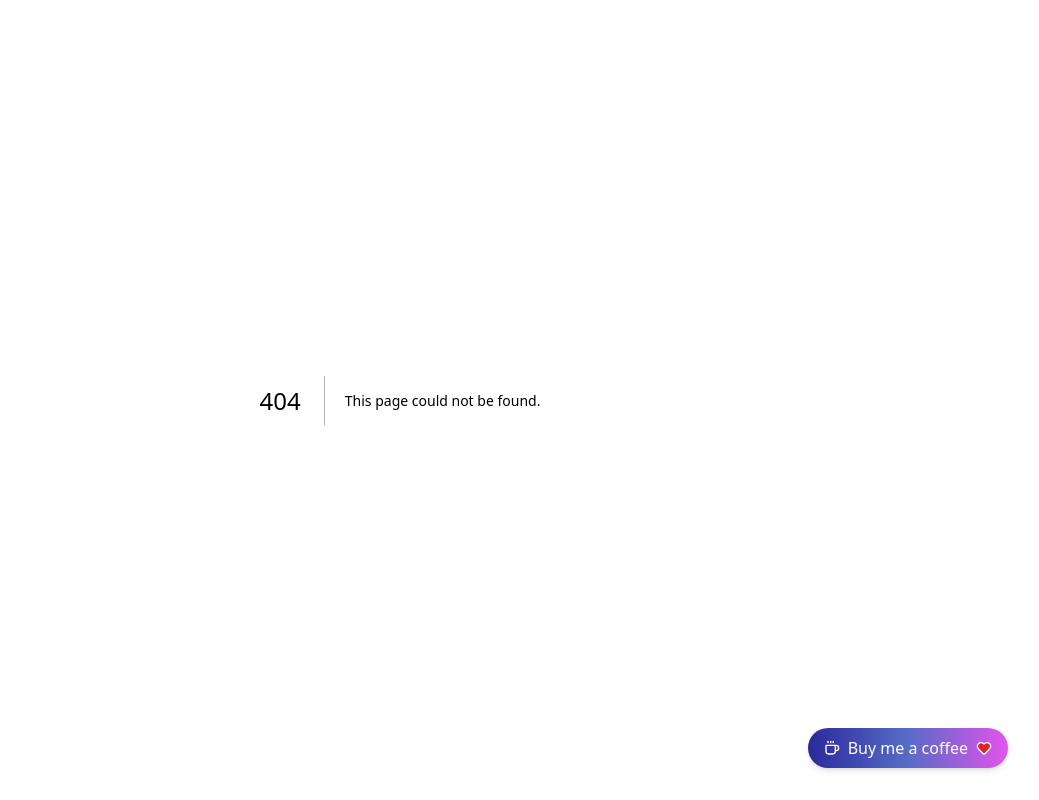
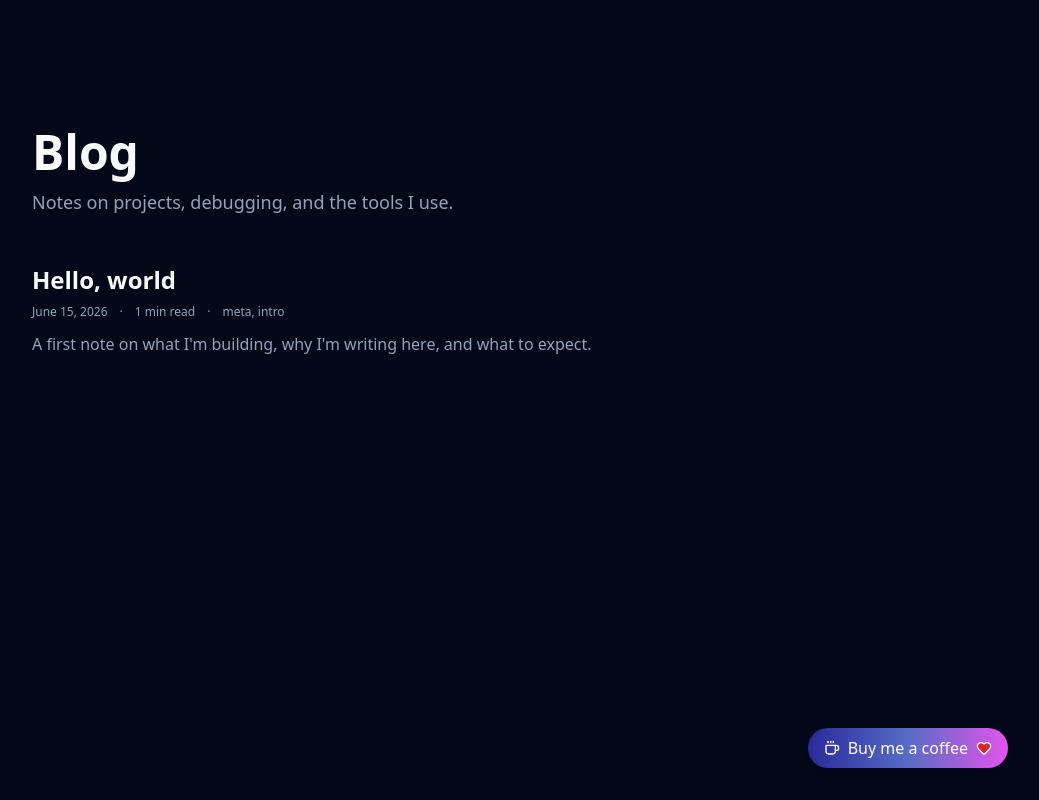
Before and after one commit to iraelie251006/showcase, a Next.js app: page /blog in a window 1280 px wide. Before the commit this address had no page. Shown: the whole page, without its empty margins (240-1279 px from the left). Built offline with nearby package versions, Linux system fonts and the light colour scheme.

Commit message:
feat: add blog functionality with dynamic post pages and metadata generation

```diff
--- /dev/null
+++ b/app/blog/[slug]/page.tsx
@@ -0,0 +1,73 @@
+import Link from "next/link";
+import { notFound } from "next/navigation";
+import { MDXRemote } from "next-mdx-remote/rsc";
+import { getAllPostSlugs, getPostBySlug } from "@/lib/posts";
+
+export function generateStaticParams() {
+  return getAllPostSlugs().map((slug) => ({ slug }));
+}
+
+export async function generateMetadata({
+  params,
+}: {
+  params: Promise<{ slug: string }>;
+}) {
+  const { slug } = await params;
+  const post = getPostBySlug(slug);
+  if (!post) return {};
+  return {
+    title: post.title,
+    description: post.description,
+  };
+}
+
+export default async function PostPage({
+  params,
+}: {
+  params: Promise<{ slug: string }>;
+}) {
+  const { slug } = await params;
+  const post = getPostBySlug(slug);
+  if (!post) notFound();
+
+  return (
+    <main className="mx-auto max-w-3xl px-4 py-24 md:py-32">
+      <Link
+        href="/blog"
+        className="text-muted-foreground hover:text-foreground mb-8 inline-block text-sm transition-colors"
+      >
+        ← Back to blog
+      </Link>
+
+      <header className="mb-10">
+        <h1 className="text-4xl font-bold leading-tight md:text-5xl">{post.title}</h1>
+        <div className="text-muted-foreground mt-4 flex flex-wrap gap-x-3 gap-y-1 text-xs">
+          <time dateTime={post.date}>{formatDate(post.date)}</time>
+          <span>·</span>
+          <span>{post.readingMinutes} min read</span>
+          {post.tags.length > 0 && (
+            <>
+              <span>·</span>
+              <span>{post.tags.join(", ")}</span>
+            </>
+          )}
+        </div>
+      </header>
+
+      <article className="prose prose-invert prose-lg max-w-none prose-headings:font-semibold prose-a:text-purple prose-a:no-underline hover:prose-a:underline prose-code:text-purple prose-pre:bg-black/40 prose-pre:border prose-pre:border-white/10">
+        <MDXRemote source={post.content} />
+      </article>
+    </main>
+  );
+}
+
+function formatDate(iso: string): string {
+  if (!iso) return "";
+  const d = new Date(iso);
+  if (Number.isNaN(d.getTime())) return iso;
+  return d.toLocaleDateString("en-US", {
+    year: "numeric",
+    month: "long",
+    day: "numeric",
+  });
+}
--- /dev/null
+++ b/app/blog/page.tsx
@@ -0,0 +1,65 @@
+import Link from "next/link";
+import { getAllPosts } from "@/lib/posts";
+
+export const metadata = {
+  title: "Blog",
+  description: "Notes on projects, debugging, and the tools I use.",
+};
+
+export default function BlogIndexPage() {
+  const posts = getAllPosts();
+
+  return (
+    <main className="mx-auto max-w-3xl px-4 py-24 md:py-32">
+      <header className="mb-12">
+        <h1 className="text-4xl font-bold md:text-5xl">Blog</h1>
+        <p className="text-muted-foreground mt-3 text-base md:text-lg">
+          Notes on projects, debugging, and the tools I use.
+        </p>
+      </header>
+
+      {posts.length === 0 ? (
+        <p className="text-muted-foreground">No posts yet. Check back soon.</p>
+      ) : (
+        <ul className="space-y-8">
+          {posts.map((post) => (
+            <li key={post.slug} className="border-b border-white/10 pb-8 last:border-b-0">
+              <Link href={`/blog/${post.slug}`} className="group block">
+                <h2 className="text-2xl font-semibold group-hover:text-purple transition-colors">
+                  {post.title}
+                </h2>
+                <div className="text-muted-foreground mt-2 flex flex-wrap gap-x-3 gap-y-1 text-xs">
+                  <time dateTime={post.date}>{formatDate(post.date)}</time>
+                  <span>·</span>
+                  <span>{post.readingMinutes} min read</span>
+                  {post.tags.length > 0 && (
+                    <>
+                      <span>·</span>
+                      <span>{post.tags.join(", ")}</span>
+                    </>
+                  )}
+                </div>
+                {post.description && (
+                  <p className="text-muted-foreground mt-3 text-sm md:text-base">
+                    {post.description}
+                  </p>
+                )}
+              </Link>
+            </li>
+          ))}
+        </ul>
+      )}
+    </main>
+  );
+}
+
+function formatDate(iso: string): string {
+  if (!iso) return "";
+  const d = new Date(iso);
+  if (Number.isNaN(d.getTime())) return iso;
+  return d.toLocaleDateString("en-US", {
+    year: "numeric",
+    month: "long",
+    day: "numeric",
+  });
+}
--- /dev/null
+++ b/content/posts/hello-world.mdx
@@ -0,0 +1,20 @@
+---
+title: "Hello, world"
+description: "A first note on what I'm building, why I'm writing here, and what to expect."
+date: "2026-06-15"
+tags: ["meta", "intro"]
+---
+
+This is the first post on my portfolio blog. I'm planning to write about projects I'm shipping, engineering problems I run into, and things I learn along the way.
+
+## Why a blog?
+
+Because writing it down forces clarity. A solution that's clear in my head is often muddled the moment I try to put it on the page — and the muddled bits are usually where I haven't actually thought hard enough.
+
+## What to expect
+
+- Project deep-dives — what I built, the tradeoffs, what I'd do differently.
+- Debugging stories — the kind of bugs that take a day to find and a one-line fix.
+- Notes on tools I'm using day-to-day.
+
+If you want to reach me, the contact form on this site sends straight to my inbox.
--- a/data/index.ts
+++ b/data/index.ts
@@ -1,8 +1,9 @@
 export const navItems = [
-    { name: "About", link: "#about" },
-    { name: "Projects", link: "#projects" },
-    { name: "Testimonials", link: "#testimonials" },
-    { name: "Contact", link: "#contact" },
+    { name: "About", link: "/#about" },
+    { name: "Projects", link: "/#projects" },
+    { name: "Testimonials", link: "/#testimonials" },
+    { name: "Blog", link: "/blog" },
+    { name: "Contact", link: "/#contact" },
   ];
 
   export const gridItems = [
--- /dev/null
+++ b/lib/posts.ts
@@ -0,0 +1,62 @@
+import fs from "node:fs";
+import path from "node:path";
+import matter from "gray-matter";
+
+const POSTS_DIR = path.join(process.cwd(), "content", "posts");
+
+export type PostMeta = {
+  slug: string;
+  title: string;
+  description: string;
+  date: string;
+  tags: string[];
+  readingMinutes: number;
+};
+
+export type Post = PostMeta & {
+  content: string;
+};
+
+function readPostFile(slug: string): Post {
+  const filePath = path.join(POSTS_DIR, `${slug}.mdx`);
+  const raw = fs.readFileSync(filePath, "utf8");
+  const { data, content } = matter(raw);
+
+  const words = content.trim().split(/\s+/).length;
+  const readingMinutes = Math.max(1, Math.round(words / 220));
+
+  return {
+    slug,
+    title: String(data.title ?? slug),
+    description: String(data.description ?? ""),
+    date: String(data.date ?? ""),
+    tags: Array.isArray(data.tags) ? data.tags.map(String) : [],
+    readingMinutes,
+    content,
+  };
+}
+
+export function getAllPostSlugs(): string[] {
+  if (!fs.existsSync(POSTS_DIR)) return [];
+  return fs
+    .readdirSync(POSTS_DIR)
+    .filter((f) => f.endsWith(".mdx"))
+    .map((f) => f.replace(/\.mdx$/, ""));
+}
+
+export function getAllPosts(): PostMeta[] {
+  return getAllPostSlugs()
+    .map((slug) => {
+      const { content: _content, ...meta } = readPostFile(slug);
+      return meta;
+    })
+    .sort((a, b) => (a.date < b.date ? 1 : -1));
+}
+
+export function getPostBySlug(slug: string): Post | null {
+  try {
+    return readPostFile(slug);
+  } catch {
+    return null;
+  }
+}
```
